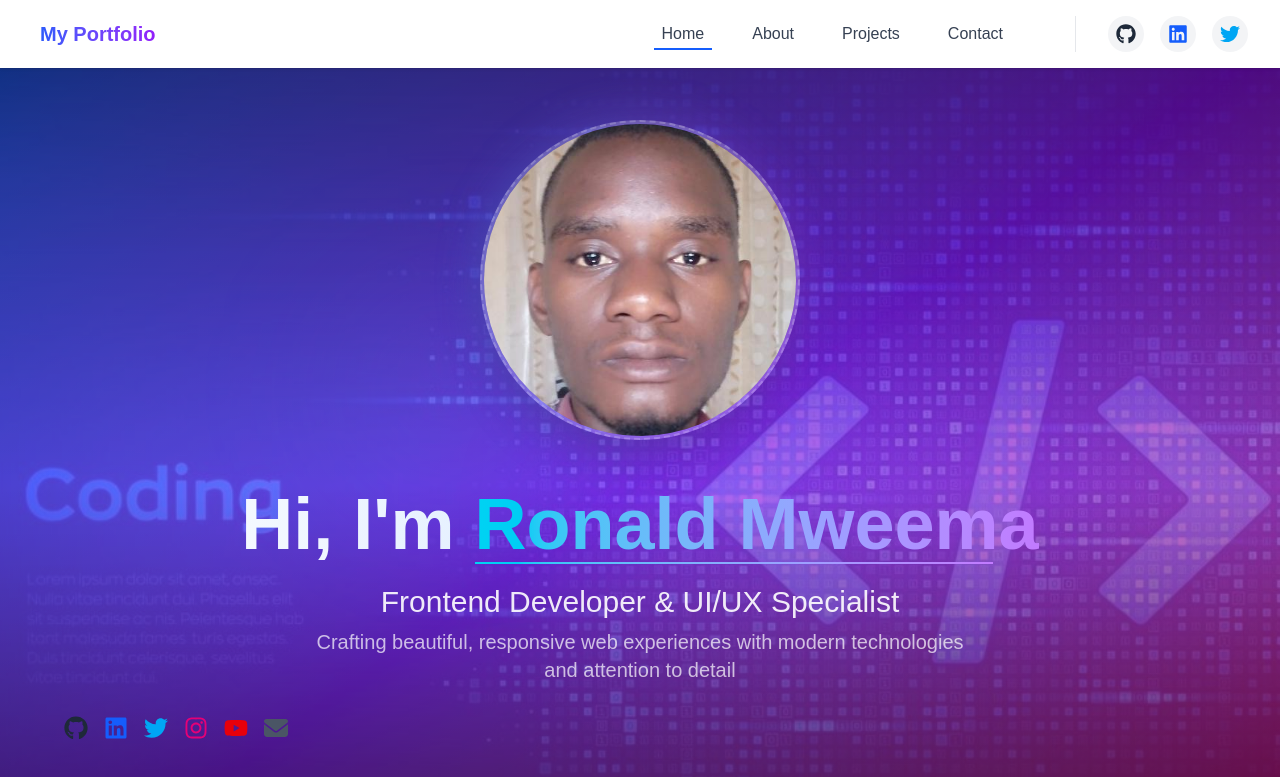
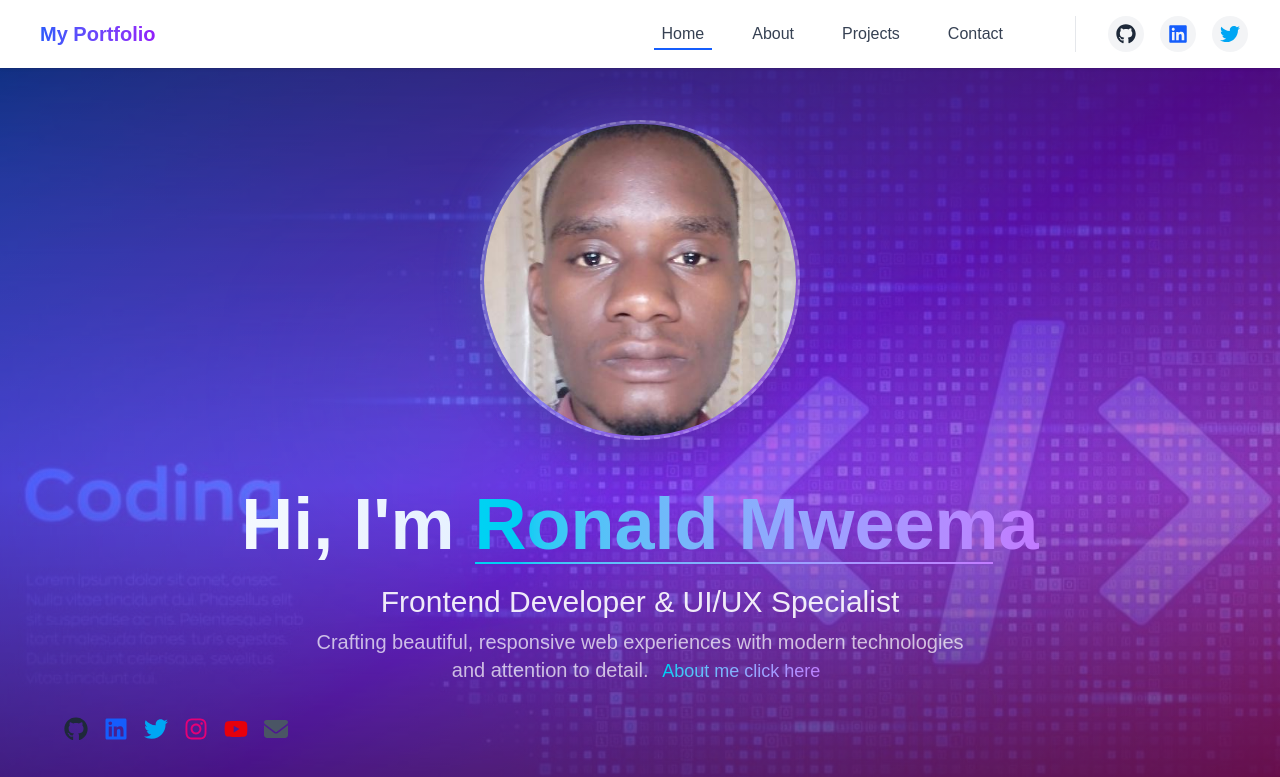
Before and after one commit to ron199807/ronald-web, a Next.js app: page / in a window 1280 px wide. Shown: the top 777 px of the page. Built offline with nearby package versions, Linux system fonts and the light colour scheme.

Commit message:
added about me link in the hero section

```diff
--- a/components/Hero.tsx
+++ b/components/Hero.tsx
@@ -260,7 +260,10 @@ export default function Hero() {
               className="text-lg md:text-xl text-white/70 max-w-2xl mx-auto"
             >
               Crafting beautiful, responsive web experiences with modern technologies
-              and attention to detail
+              and attention to detail. <Link href="/about" className='group bg-transparent text-green-500 text-lg hover:text-green/10 transition-all duration-200'>
+              <span className='bg-gradient-to-r from-cyan-400 to-purple-400 bg-clip-text text-transparent py-1 px-2 rounded-full'>About me click here
+              </span>
+                </Link>
             </motion.p>
           </motion.div>
 
--- a/next.config.ts
+++ b/next.config.ts
@@ -1,10 +1,15 @@
 /** @type {import('next').NextConfig} */
 const nextConfig = {
   reactStrictMode: true,
-  swcMinify: true,
-  images: {
-    domains: ['vercel.app'],
-  },
+images: {
+  remotePatterns: [
+    {
+      protocol: 'https',
+      hostname: 'vercel.app',
+      pathname: '**',
+    },
+  ],
+},
   async headers() {
     return [
       {
```
